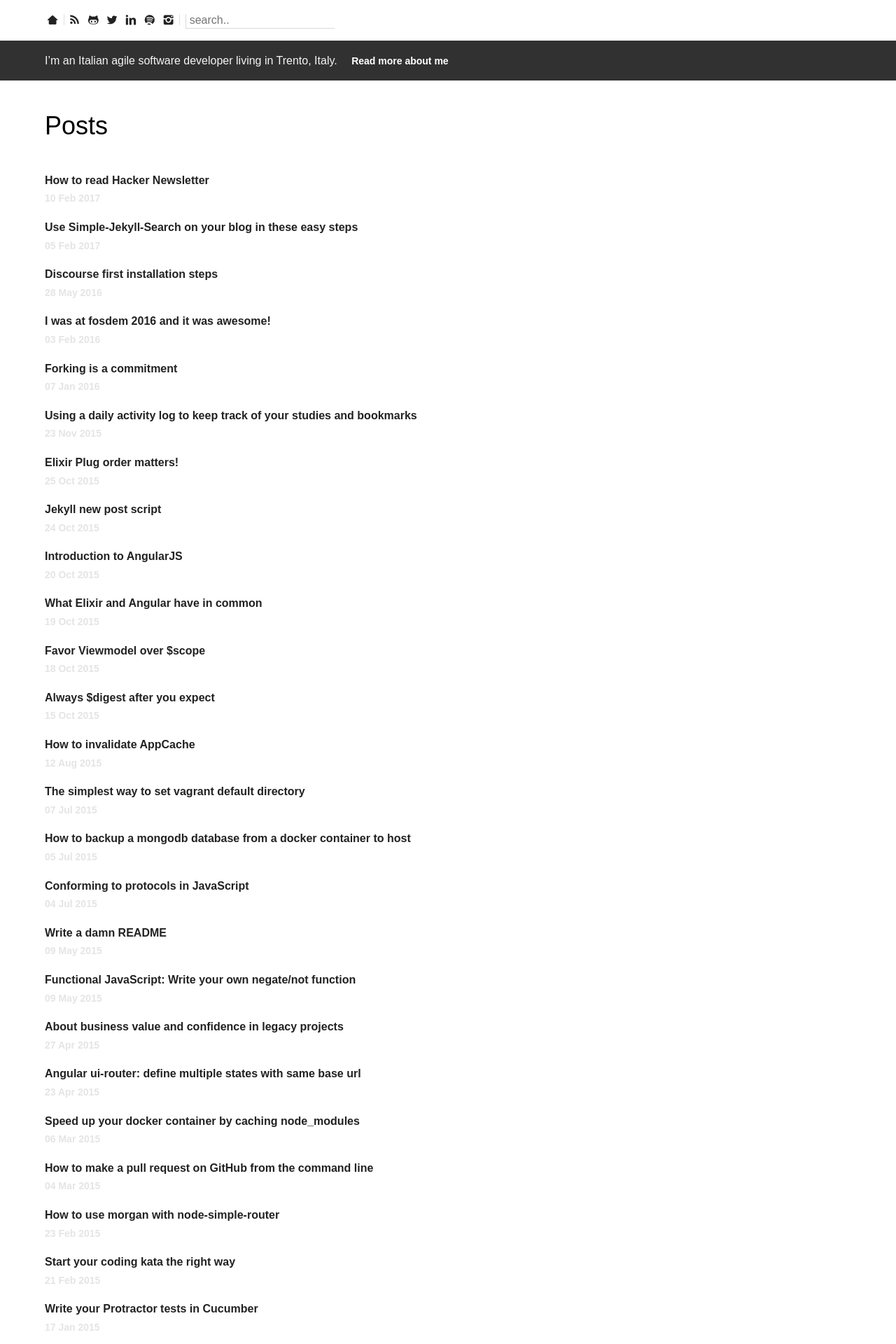
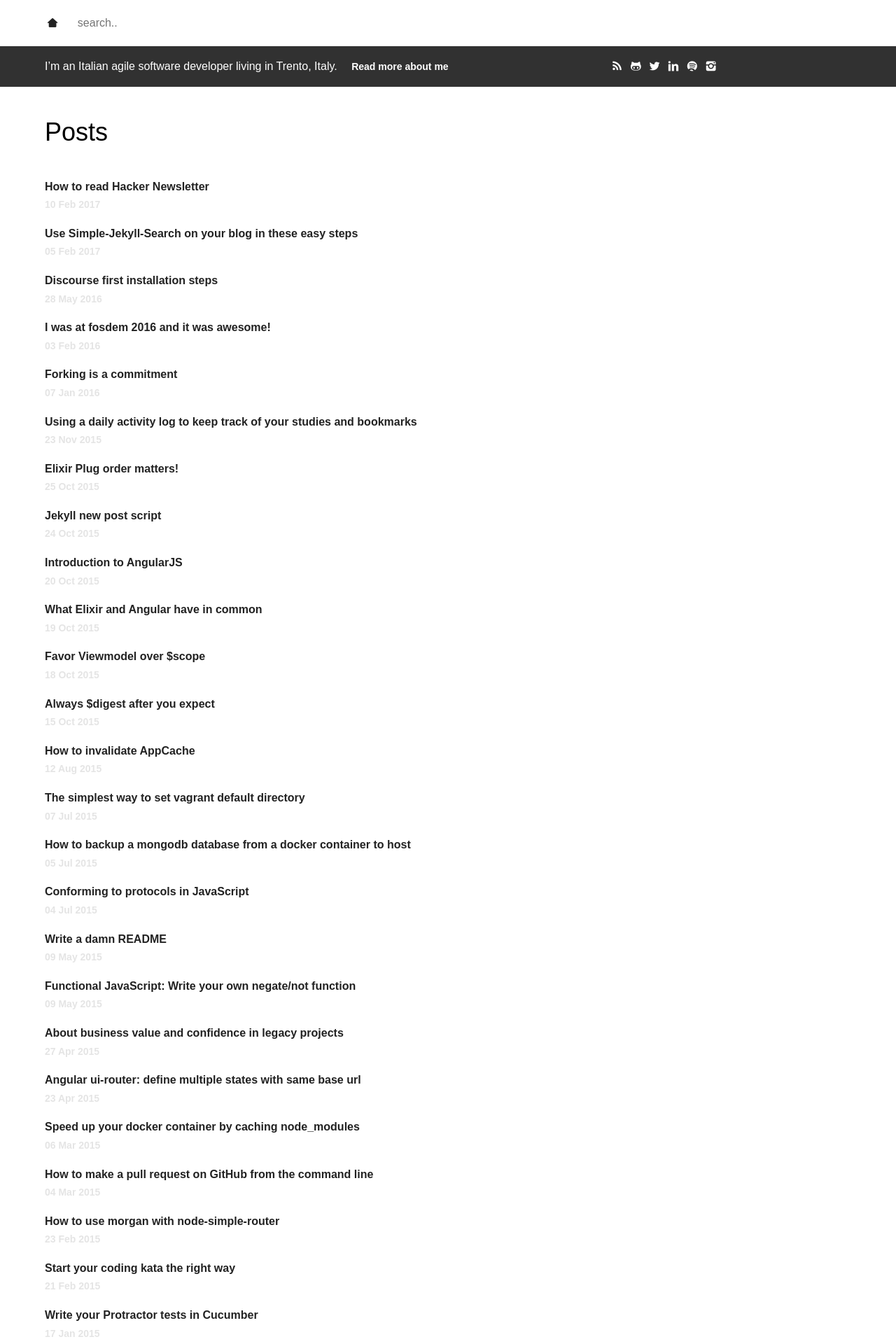
Before and after one commit to christian-fei/christian-fei.github.io-pandoc, a Jekyll site: the page built from index.html, in a window 1280 px wide. Shown: the top 1920 px of the page at 70% size. Built offline with Jekyll 4.4.1, drawn with Linux system fonts in a browser that asks for light colours; comment, search, counter and statistics services are not loaded.

Commit message:
update layotu

```diff
--- a/Gemfile
+++ b/Gemfile
@@ -1,3 +1,2 @@
 source 'https://rubygems.org'
-gem 'github-pages', group: :jekyll_plugins
-gem 'jekyll-admin', group: :jekyll_plugins
+gem 'jekyll'
--- a/_includes/intro-line.html
+++ b/_includes/intro-line.html
@@ -1,5 +1,15 @@
 {% unless page.title == 'about' %}
-<section class="ph3 ph5-ns pv3 intro-line">
-  I’m an Italian agile software developer living in Trento, Italy. <a href="/about" class="ml3 f6 link white">Read more about me</a>
+<section class="white cf ph3 ph5-ns pv3 intro-line">
+  <section class="fl w-70 w-100-m">
+    I’m an Italian agile software developer living in Trento, Italy. <a href="/about" class="ml3 f6 link white">Read more about me</a>
+  </section>
+  <section class="fl w-30 w-100-m">
+    <a target="_blank" href="/rss.xml" class="white"><i class="icon-rss"></i></a>
+    <a target="_blank" href="https://github.com/christian-fei" class="white"><i class="icon-github"></i></a>
+    <a target="_blank" href="https://twitter.com/christian_fei" class="white"><i class="icon-twitter"></i></a>
+    <a target="_blank" href="https://www.linkedin.com/in/christian-fei-6b72b5123?trk=hp-identity-name" class="white"><i class="icon-linkedin"></i></a>
+    <a target="_blank" href="https://open.spotify.com/user/11183484356" class="white"><i class="icon-spotify"></i></a>
+    <a target="_blank" href="https://www.instagram.com/christianfei/" class="white"><i class="icon-instagram"></i></a>
+  </section>
 </section>
 {% endunless %}
--- a/_includes/main-header.html
+++ b/_includes/main-header.html
@@ -1,13 +1,5 @@
-<header class="ph3 ph5-ns pv3">
-  <a href="/"><i class="icon-home-2"></i></a>
-  <span class="separator"></span>
-  <a target="_blank" href="/rss.xml"><i class="icon-rss"></i></a>
-  <a target="_blank" href="https://github.com/christian-fei"><i class="icon-github"></i></a>
-  <a target="_blank" href="https://twitter.com/christian_fei"><i class="icon-twitter"></i></a>
-  <a target="_blank" href="https://www.linkedin.com/in/christian-fei-6b72b5123?trk=hp-identity-name"><i class="icon-linkedin"></i></a>
-  <a target="_blank" href="https://open.spotify.com/user/11183484356"><i class="icon-spotify"></i></a>
-  <a target="_blank" href="https://www.instagram.com/christianfei/"><i class="icon-instagram"></i></a>
-  <span class="separator"></span>
-  <input type="text" id="search-input" placeholder="search.." class="f5 mh1 grow-focus">
+<header class="ph3 ph5-ns ">
+  <a href="/"><i class="icon-home-2 v-mid"></i></a>
+  <input type="text" id="search-input" placeholder="search.." class="f5 mh1 v-mid">
   <div id="results-container"></div>
 </header>
--- a/_layouts/default.html
+++ b/_layouts/default.html
@@ -59,17 +59,7 @@
         searchInput: document.getElementById('search-input'),
         resultsContainer: document.getElementById('results-container'),
         json: '/search.json',
-        searchResultTemplate: '<li><a class="grow-focus" href="{{ site.url }}{url}">{title}</a></li>',
-        templateMiddleware: function(prop, value, template){
-          debugger
-          searchJSON.push(value)
-          return value
-        },
-        middleware: function(prop, value, template){
-          debugger
-          searchJSON.push(value)
-          return value
-        },
+        searchResultTemplate: '<li><a class="pa" href="{{ site.url }}{url}">{title}</a></li>',
       })
       console.log(searchJSON)
     </script>
--- a/tachyons-build-optimal-css.js
+++ b/tachyons-build-optimal-css.js
@@ -8,7 +8,7 @@ build(input, {
   from: tachyonsFileLocation,
   to: 'tachyons-build-optimal.css',
   minify: true,
-  whitelist: ['mw8','measure-wide','pl3','ml3','mh1','mh2','mh3','mh4','mh5','mh6','mh2','f4','f5','f6','link','white','black','ph3','intro-line','avenir','mb3','mb6','mb3','measure','fw6','mt0','mt1','mt4','f2','f-subheadline-l','ph5-ns','pv3','bg-black-10','mv3','w4', 'w2', 'mw4'],
+  whitelist: ['pa3','w-70','w-30','w-100-ns','fr','fl','cf','v-mid','mw8','measure-wide','pl3','ml3','mh1','mh2','mh3','mh4','mh5','','mh6','mh2','f4','f5','f6','link','white','black','ph3','intro-line','avenir','mb3','mb6','mb3','measure','fw6','mt0','mt1','mt4','f2','f-subheadline-l','ph5-ns','pv3','bg-black-10','mv3','w4', 'w2', 'mw4'],
   stripComments: true
 }).then(result => {
   fs.writeFileSync('./assets/css/tachyons-build-optimal.css', result.css)
```
Also changed, not shown: assets/css/main.css (+14 -13 lines), Gemfile.lock, assets/css/tachyons-build-optimal.css, dest/main.min.css.
